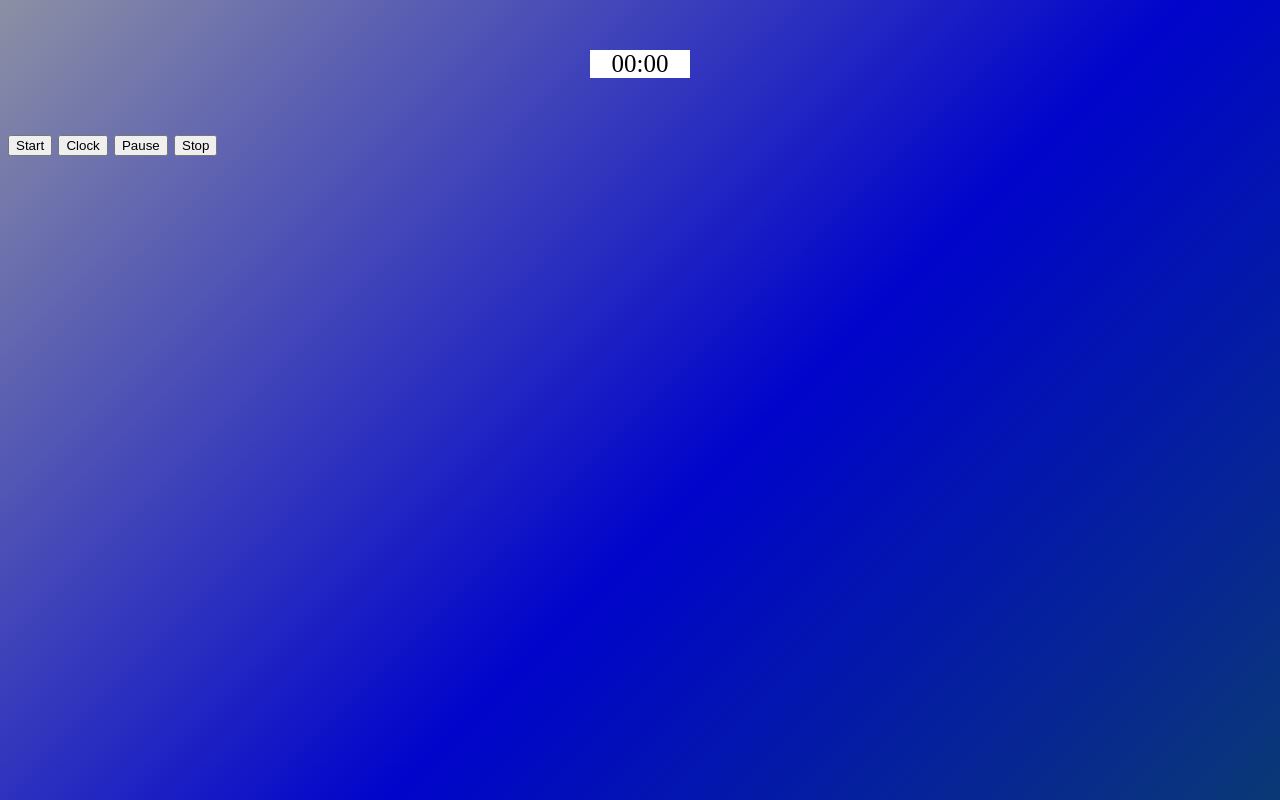
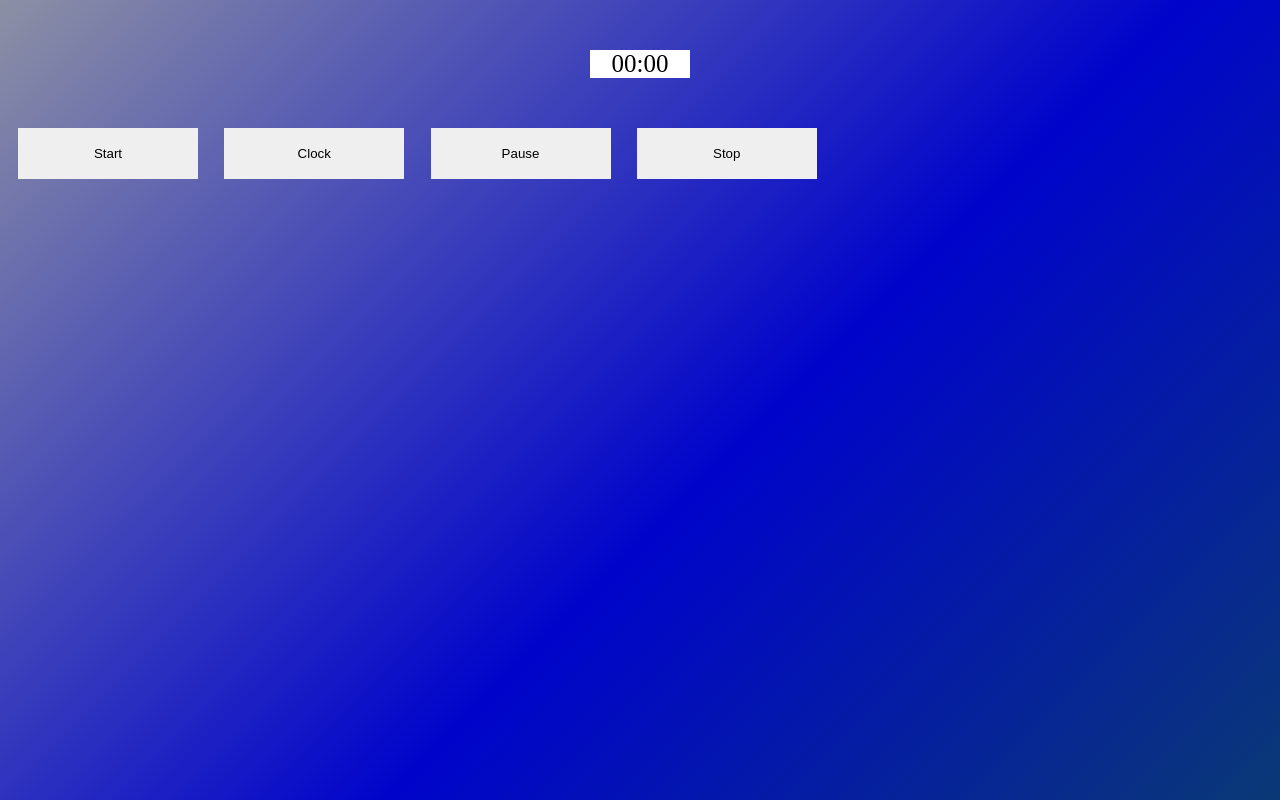
Before and after one commit to Victoriagjolstad/Variabler-Oppgave, a plain HTML site: page index.html in a window 1280 px wide. Drawn offline with Linux system fonts and the light colour scheme.

Commit message:
Update style.css

```diff
--- a/style.css
+++ b/style.css
@@ -14,3 +14,19 @@ body {
     margin: 50px auto;
 
 }
+
+button {
+    border: none;
+    padding: 18px 10px;
+    font: 1.2em;
+    width: 180px;
+    margin: auto 10px;
+
+}
+
+button:hover {
+cursor: pointer;
+background-color: #0e4da0;
+color: #fff;
+transaction; //fix later
+}
```
